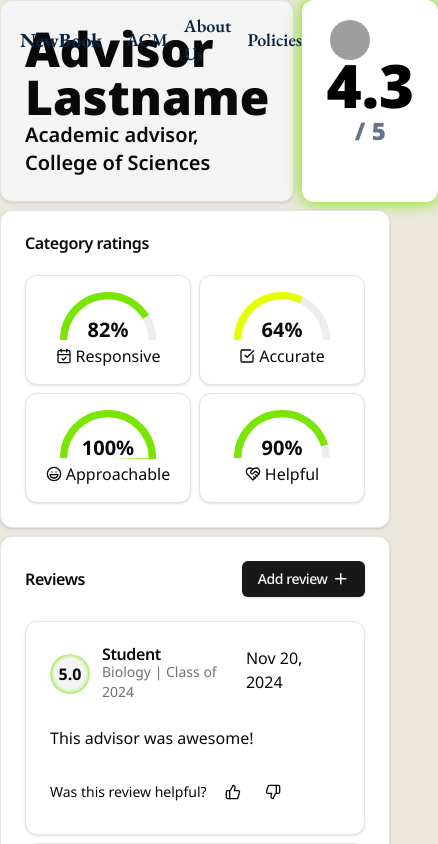
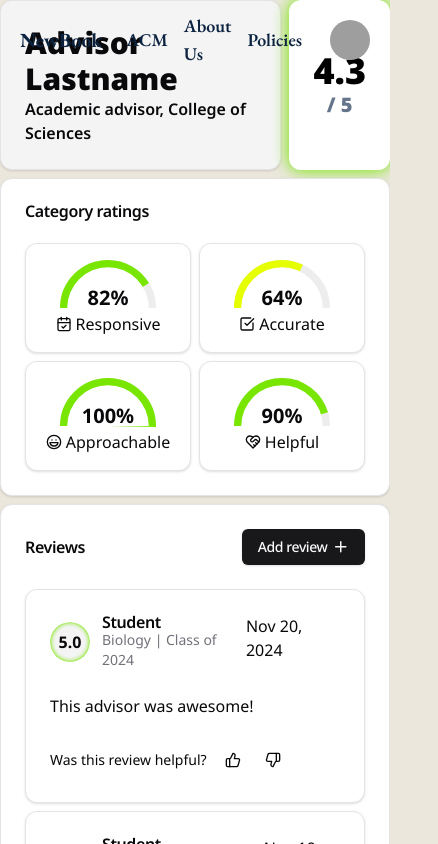
Before and after one commit to acmutsa/newbook-next, a Next.js app in the folder apps/web/: page /advisor in a window 390 px wide. Shown: the top 844 px of the page, 438 px wide, since content can reach past the window. Built offline with nearby package versions, Linux system fonts and the light colour scheme; grey boxes are pictures that could not be loaded.

Commit message:
Adjusted font sizes for smaller displays

```diff
--- a/apps/web/src/components/shared/NewBookProfileTitle.tsx
+++ b/apps/web/src/components/shared/NewBookProfileTitle.tsx
@@ -21,10 +21,10 @@ export default function ProfileTitleCard({
 }) {
     return (
         <Card className="bg-secondary grow p-6">
-            <div className="text-5xl font-black">
+            <div className="text-3xl sm:text-5xl font-black">
                 { name ?? "ProfileName" }
             </div>
-            <div className="text-xl font-semibold">
+            <div className="text-md sm:text-xl font-semibold">
                 { title ?? "ProfileTitle" }, { unit ?? "ProfileUnit" }
             </div>
         </Card>
--- a/apps/web/src/components/shared/NewBookScoreCard.tsx
+++ b/apps/web/src/components/shared/NewBookScoreCard.tsx
@@ -31,10 +31,10 @@ export default function ScoreCard({
                 "shadow-score-4": ( scorePercent >= 0.8 ),
             },
         )}>
-            <div className="text-6xl whitespace-nowrap">
+            <div className="text-4xl sm:text-6xl whitespace-nowrap">
                 { ( !Number.isNaN(scorePercent) ) ? score.toFixed(1) : "N/A" }
             </div>
-            <div className="text-2xl text-slate-500">
+            <div className="text-xl sm:text-2xl text-slate-500">
 
                 { ( !Number.isNaN(scorePercent) ) &&    <>
                                                             <span className="sr-only">out of</span>
```
